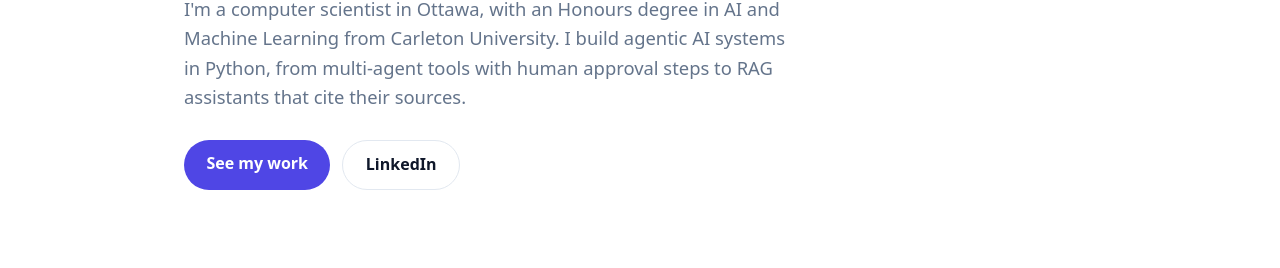
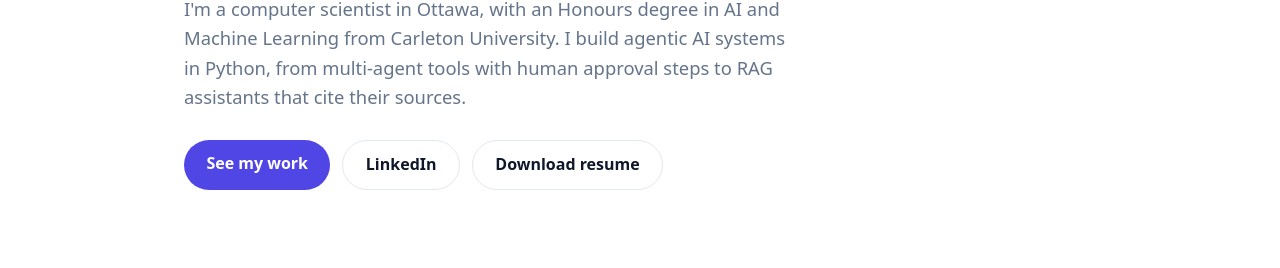
Before and after one commit to Mosh1132/resume-chatbot, a plain HTML site: page docs/index.html in a window 1280 px wide. Shown: the part 282-550 px from the top of the page. Drawn offline with Linux system fonts and the light colour scheme.

Commit message:
Add download resume buttom

```diff
--- a/docs/index.html
+++ b/docs/index.html
@@ -23,6 +23,7 @@
         <div class="actions">
             <a class="button" href="#projects">See my work</a>
             <a href="https://www.linkedin.com/in/mosopefoluwa-oluwashina-9428b6300/" target="_blank" class="button ghost">LinkedIn</a>
+            <a class="button ghost" href="Oluwashina_Resume.pdf" download>Download resume</a>
         </div>
     </header>
     <main>
```
Also changed, not shown: 1 other file.
